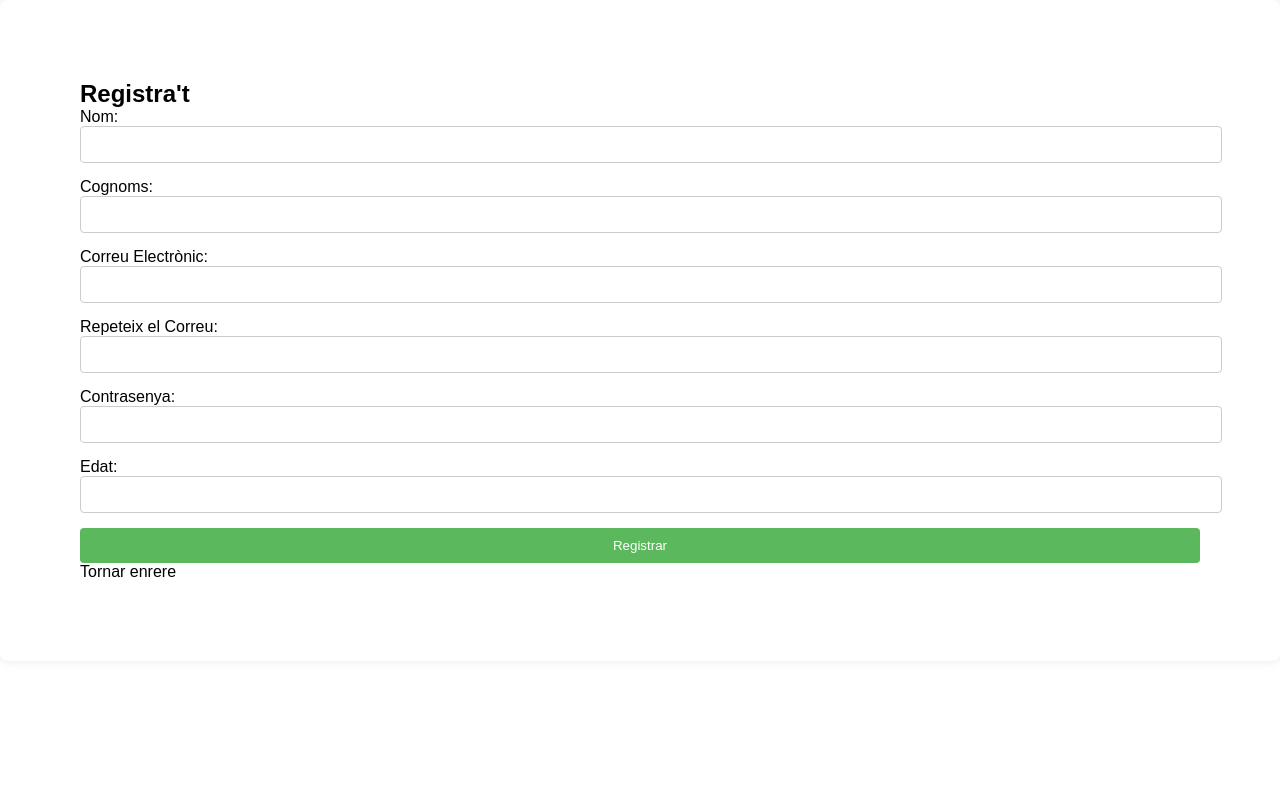
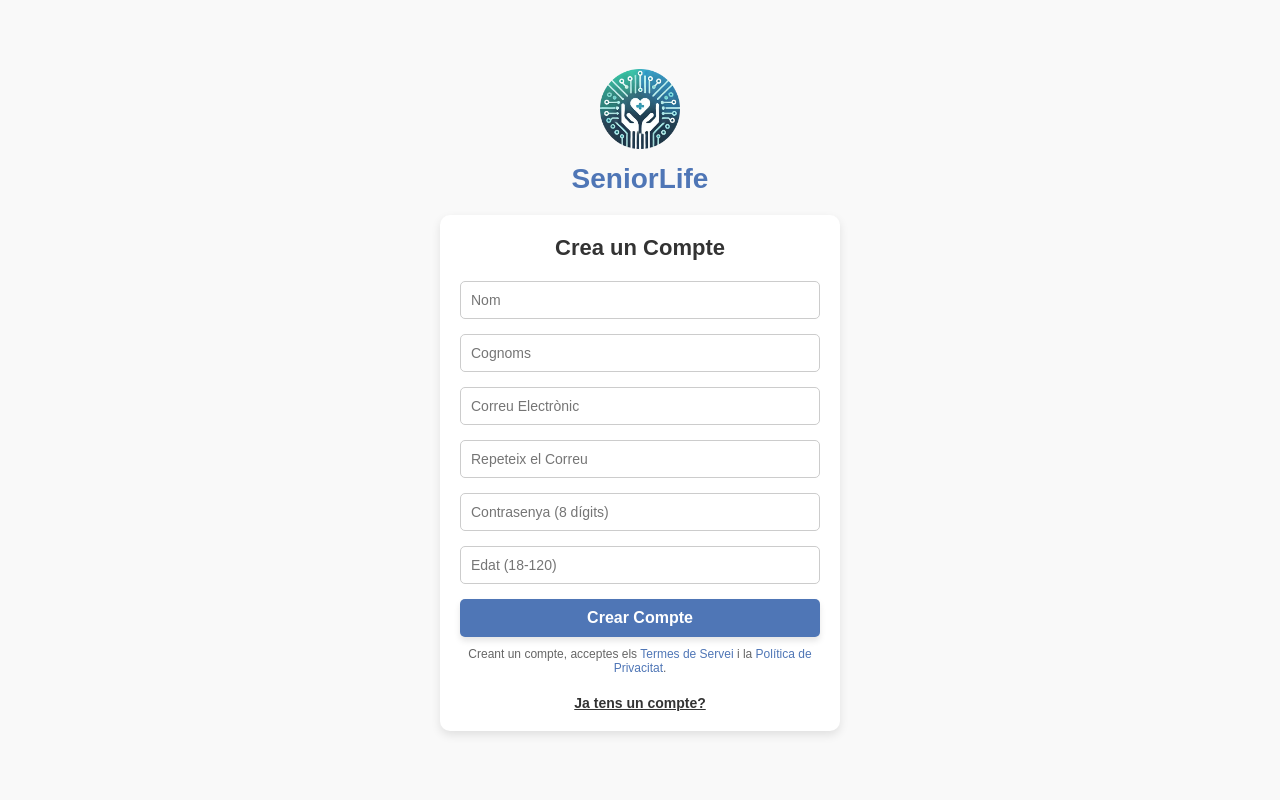
Before and after one commit to luciarevaliente/Projecte_EProgramari, a Flask app: page /register in a window 1280 px wide. Run offline with Flask 3, Linux system fonts and the light colour scheme.

Commit message:
Nova versió  register.html + register.css

```diff
--- /dev/null
+++ b/sprint2/app/static/register.css
@@ -0,0 +1,104 @@
+/* Contenidor general */
+body {
+    font-family: 'Arial', sans-serif;
+    display: flex;
+    justify-content: center;
+    align-items: center;
+    flex-direction: column;
+    background-color: #f9f9f9;
+    margin: 0;
+    padding: 0;
+    height: 100vh;
+}
+
+.container {
+    text-align: center;
+    width: 100%;
+    max-width: 400px;
+    padding: 20px;
+}
+
+/* Logo */
+.logo-container {
+    margin-bottom: 20px;
+}
+
+.logo {
+    width: 80px;
+    height: auto;
+    margin-bottom: 10px;
+}
+
+.title {
+    font-size: 28px;
+    color: #4f76b6;
+    margin: 0;
+}
+
+/* Formulari */
+.register-form {
+    background: white;
+    padding: 20px;
+    border-radius: 10px;
+    box-shadow: 0 4px 10px rgba(0, 0, 0, 0.1);
+    text-align: center;
+}
+
+.form-title {
+    font-size: 22px;
+    font-weight: bold;
+    color: #333;
+    margin-bottom: 20px;
+}
+
+/* Camps del formulari */
+input {
+    display: block;
+    margin-bottom: 15px;
+    padding: 10px;
+    width: 100%;
+    font-size: 14px;
+    border: 1px solid #ccc;
+    border-radius: 5px;
+    box-sizing: border-box;
+}
+
+/* Botó */
+button {
+    background-color: #4f76b6;
+    color: white;
+    padding: 10px;
+    border: none;
+    border-radius: 5px;
+    cursor: pointer;
+    width: 100%;
+    font-size: 16px;
+    font-weight: bold;
+    box-shadow: 0 4px 6px rgba(0, 0, 0, 0.1);
+    transition: background-color 0.3s ease;
+}
+
+button:hover {
+    background-color: #3a5c91;
+}
+
+/* Termes i política */
+.terms {
+    font-size: 12px;
+    color: #666;
+    margin-top: 10px;
+}
+
+.terms a {
+    color: #4f76b6;
+    text-decoration: none;
+}
+
+/* Enllaç d'inici de sessió */
+.login-link {
+    font-size: 14px;
+    font-weight: bold;
+    margin-top: 20px;
+    color: #333;
+    text-decoration: underline;
+}
--- a/sprint2/app/templates/register.html
+++ b/sprint2/app/templates/register.html
@@ -5,10 +5,16 @@
     <meta name="viewport" content="width=device-width, initial-scale=1.0">
     <title>Registre</title>
     <link rel="stylesheet" href="{{ url_for('static', filename='style.css') }}">
+    <link rel="stylesheet" href="{{ url_for('static', filename='register.css') }}">
 </head>
 <body>
-    <form method="POST">
-        <h2>Registra't</h2>
+    <div class="container">
+        <div class="logo-container">
+            <img src="{{ url_for('static', filename='resources/logo-modified.png') }}" alt="SeniorLife Logo" class="logo">
+            <h1 class="title">SeniorLife</h1>
+        </div>
+        <form method="POST" class="register-form">
+            <h2 class="form-title">Crea un Compte</h2>
             {% with messages = get_flashed_messages(with_categories=true) %}
             {% if messages %}
             <ul>
@@ -18,29 +24,18 @@
             </ul>
             {% endif %}
             {% endwith %}
-        <label for="username">Nom:</label>
-        <input type="text" id="username" name="username" required>
-
-        <label for="surname">Cognoms:</label>
-        <input type="surname" id="surname" name="surname" required>
-
-        <label for="email">Correu Electrònic:</label>
-        <input type="email" id="email" name="email" required>
-
-        <label for="email2">Repeteix el Correu:</label>
-        <input type="email2" id="email2" name="email2" required>
-
-        <label for="password">Contrasenya:</label>
-        <input type="password" id="password" name="password" required>
-
-        <label for="age">Edat:</label>
-        <input type="age" id="age" name="age" required>
-
-
-
-        <button type="submit">Registrar</button>
-        <a href="{{ url_for('login') }}">Tornar enrere</a>
-
+            <input type="text" id="username" name="username" placeholder="Nom" required>
+            <input type="text" id="surname" name="surname" placeholder="Cognoms" required>
+            <input type="email" id="email" name="email" placeholder="Correu Electrònic" required>
+            <input type="email" id="email2" name="email2" placeholder="Repeteix el Correu" required>
+            <input type="password" id="password" name="password" placeholder="Contrasenya (8 dígits)" required>
+            <input type="number" id="age" name="age" placeholder="Edat (18-120)" min="18" max="120" required>
+            <button type="submit">Crear Compte</button>
+            <p class="terms">
+                Creant un compte, acceptes els <a href="#">Termes de Servei</a> i la <a href="#">Política de Privacitat</a>.
+            </p>
+            <p class="login-link"><a href="{{ url_for('login') }}">Ja tens un compte?</a></p>
         </form>
+    </div>
 </body>
 </html>
```
Lines whose indentation alone changed are shown as unchanged.
